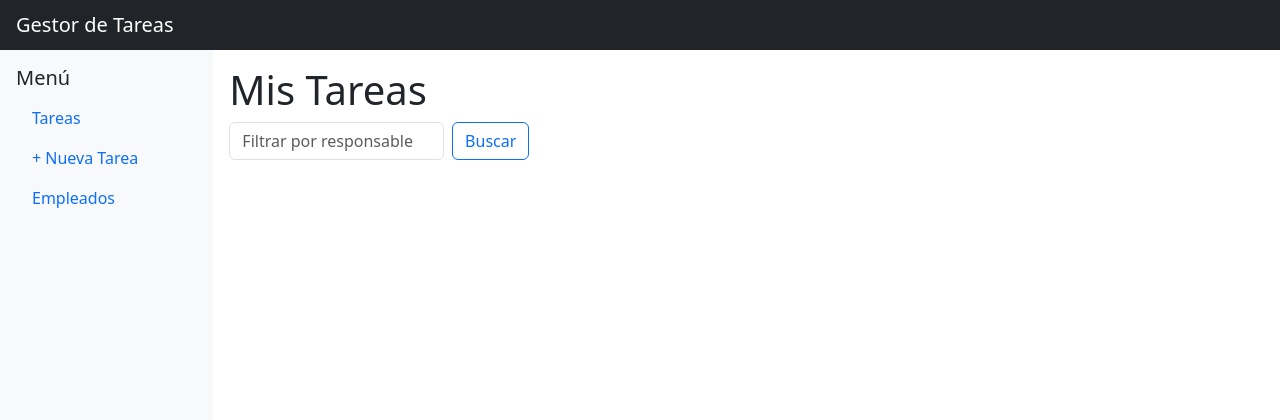
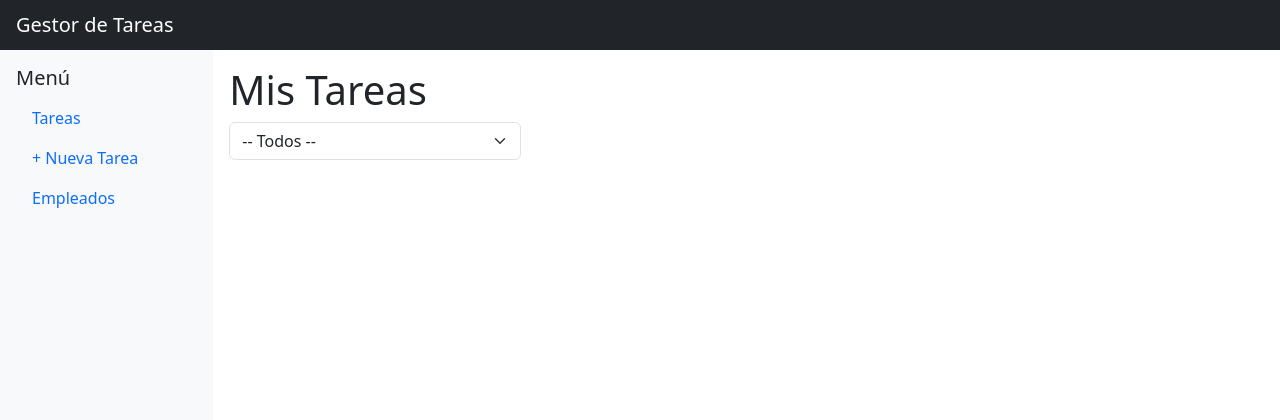
Before and after one commit to dmtzsegura/gestor-tareas, a Flask app: page / in a window 1280 px wide. Shown: the top 420 px of the page. Run offline with Flask 3, Linux system fonts and the light colour scheme.

Commit message:
Limpieza: eliminar código no usado de quitar_acentos

```diff
--- a/app.py
+++ b/app.py
@@ -1,15 +1,6 @@
 from flask import Flask, render_template, request, redirect, url_for, session
 from flask_sqlalchemy import SQLAlchemy
 from datetime import date
-import unicodedata
-
-
-def quitar_acentos(texto):
-    return ''.join(
-        c for c in unicodedata.normalize('NFD', texto)
-        if unicodedata.category(c) != 'Mn'
-    )
-
 
 app = Flask(__name__)
 app.secret_key = "1234"
@@ -20,7 +11,8 @@
 class Tarea(db.Model):
     id = db.Column(db.Integer, primary_key=True)
     titulo = db.Column(db.String(100), nullable=False)
-    responsable = db.Column(db.String(50), nullable=False)
+    usuario_id = db.Column(db.Integer, db.ForeignKey("usuario.id"), nullable=False)
+    usuario = db.relationship("Usuario")
     estatus = db.Column(db.String(20), default="Pendiente")
     fecha_asignacion = db.Column(db.Date, nullable=False)
 
@@ -32,22 +24,17 @@
 
 @app.route("/")
 def home():
-    filtro_responsable = request.args.get("responsable")
+    filtro_usuario_id = request.args.get("usuario_id")
 
-    if filtro_responsable:
-        filtro_normalizado = quitar_acentos(filtro_responsable).lower()
-        todas = Tarea.query.all()
-        tareas = [
-            t for t in todas
-            if filtro_normalizado in quitar_acentos(t.responsable).lower()
-        ]
+    if filtro_usuario_id:
+        tareas = Tarea.query.filter_by(usuario_id=int(filtro_usuario_id)).all()
     else:
         tareas = Tarea.query.all()
 
     for tarea in tareas:
         tarea.dias_transcurridos = (date.today() - tarea.fecha_asignacion).days
 
-    return render_template("index.html", tareas=tareas, filtro_responsable=filtro_responsable)
+    return render_template("index.html", tareas=tareas, filtro_usuario_id=filtro_usuario_id, usuarios=Usuario.query.all())
 
 
 @app.route("/login", methods=["GET", "POST"])
@@ -71,18 +58,19 @@
 def nueva_tarea():
     if request.method == "POST":
         titulo = request.form["titulo"]
-        responsable = request.form["responsable"]
+        usuario_id = int(request.form["usuario_id"])
 
-        if not titulo.strip() or not responsable.strip():
+        if not titulo.strip() or not usuario_id:
             m_error = "No puedes dejar campos vacíos"
-            return render_template("nueva_tarea.html", error=m_error)
+            return render_template("nueva_tarea.html", error=m_error, usuarios=Usuario.query.all())
+
         else:
-            tarea = Tarea(titulo=titulo, responsable=responsable, fecha_asignacion=date.today())
+            tarea = Tarea(titulo=titulo, usuario_id=usuario_id, fecha_asignacion=date.today())
             db.session.add(tarea)
             db.session.commit()
             return redirect(url_for("home"))
 
-    return render_template("nueva_tarea.html")
+    return render_template("nueva_tarea.html", usuarios=Usuario.query.all())
 
 @app.route("/actualizar_estatus/<int:tarea_id>", methods=["POST"])
 def actualizar_estatus(tarea_id):
@@ -96,19 +84,18 @@
     tarea = Tarea.query.get_or_404(tarea_id)
     if request.method == "POST":
         titulo = request.form["titulo"]
-        responsable = request.form["responsable"]
+        usuario_id = int(request.form["usuario_id"])
 
-        if not titulo.strip() or not responsable.strip():
+        if not titulo.strip() or not usuario_id:
             m_error = "No puedes dejar campos vacíos"
-            return render_template("editar_tarea.html", error=m_error, tarea=tarea)
+            return render_template("editar_tarea.html", error=m_error, tarea=tarea, usuarios=Usuario.query.all())
         else:
             tarea.titulo = titulo
-            tarea.responsable = responsable
+            tarea.usuario_id = usuario_id
             db.session.commit()
             return redirect(url_for("home"))
 
-    return render_template("editar_tarea.html", tarea=tarea)
-
+    return render_template("editar_tarea.html", tarea=tarea, usuarios=Usuario.query.all())
 
 @app.route("/eliminar/<int:tarea_id>", methods=["POST"])
 def eliminar_tarea(tarea_id):
--- a/templates/index.html
+++ b/templates/index.html
@@ -1,37 +1,40 @@
-
 {% extends "base.html" %}
 
 {% block content %}
 <h1>Mis Tareas</h1>
 
 <form method="GET" class="d-flex mb-3" style="max-width: 300px;">
-  <input type="text" name="responsable" class="form-control me-2"
-         placeholder="Filtrar por responsable"
-         value="{{ filtro_responsable or '' }}">
-  <button type="submit" class="btn btn-outline-primary">Buscar</button>
+  <select name="usuario_id" class="form-select me-2" onchange="this.form.submit()">
+    <option value="">-- Todos --</option>
+    {% for usuario in usuarios %}
+    <option value="{{ usuario.id }}" {% if filtro_usuario_id and usuario.id==filtro_usuario_id|int %}selected{% endif
+      %}>{{ usuario.nombre }}</option>
+    {% endfor %}
+  </select>
 </form>
 
-{% if filtro_responsable %}
-  <p>Mostrando tareas de: <strong>{{ filtro_responsable }}</strong> — <a href="{{ url_for('home') }}">ver todas</a></p>
+{% if filtro_usuario_id %}
+<p>Mostrando tareas filtradas — <a href="{{ url_for('home') }}">ver todas</a></p>
 {% endif %}
 
 <ul class="list-group">
   {% for tarea in tareas %}
   <li class="list-group-item d-flex justify-content-between align-items-center">
-      <span>{{ tarea.titulo }} - {{ tarea.responsable }} - {{ tarea.dias_transcurridos }} días</span>
+    <span>{{ tarea.titulo }} - {{ tarea.usuario.nombre }} - {{ tarea.dias_transcurridos }} días</span>
 
     <a href="{{ url_for('editar_tarea', tarea_id=tarea.id) }}" class="btn btn-sm btn-outline-secondary">Editar</a>
 
-      <form method="POST" action="{{ url_for('eliminar_tarea', tarea_id=tarea.id) }}" onsubmit="return confirm('¿Eliminar esta tarea?')">
+    <form method="POST" action="{{ url_for('eliminar_tarea', tarea_id=tarea.id) }}"
+      onsubmit="return confirm('¿Eliminar esta tarea?')">
       <button type="submit" class="btn btn-sm btn-outline-danger">Eliminar</button>
 
     </form>
 
     <form method="POST" action="{{ url_for('actualizar_estatus', tarea_id=tarea.id) }}">
       <select name="estatus" class="form-select form-select-sm" onchange="this.form.submit()">
-          <option value="Pendiente" {% if tarea.estatus == "Pendiente" %}selected{% endif %}>Pendiente</option>
-          <option value="En proceso" {% if tarea.estatus == "En proceso" %}selected{% endif %}>En proceso</option>
-          <option value="Completado" {% if tarea.estatus == "Completado" %}selected{% endif %}>Completado</option>
+        <option value="Pendiente" {% if tarea.estatus=="Pendiente" %}selected{% endif %}>Pendiente</option>
+        <option value="En proceso" {% if tarea.estatus=="En proceso" %}selected{% endif %}>En proceso</option>
+        <option value="Completado" {% if tarea.estatus=="Completado" %}selected{% endif %}>Completado</option>
       </select>
     </form>
   </li>
```
Also changed, not shown: templates/editar_tarea.html (+9 -4 lines), templates/nueva_tarea.html (+7 -3 lines). Lines whose indentation alone changed are shown as unchanged.
